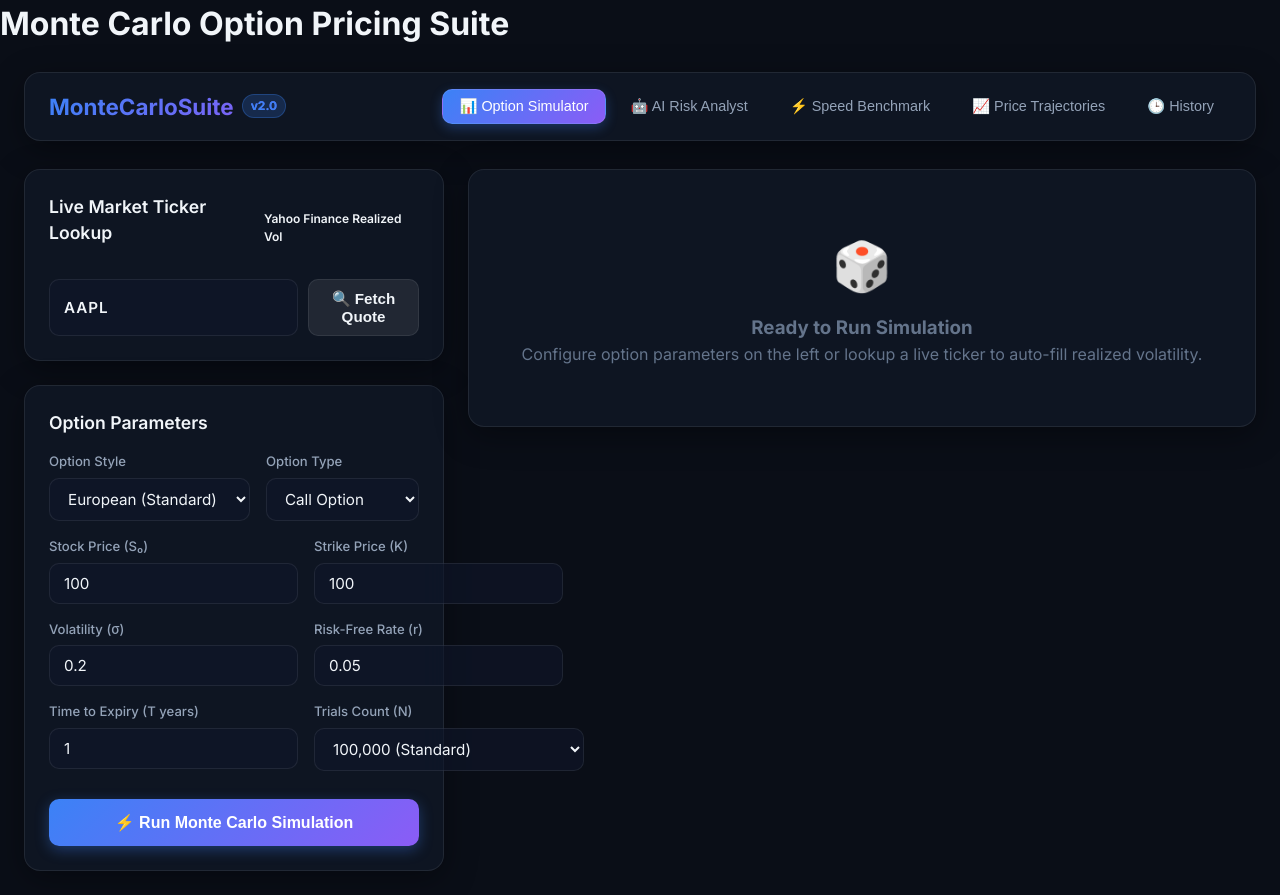
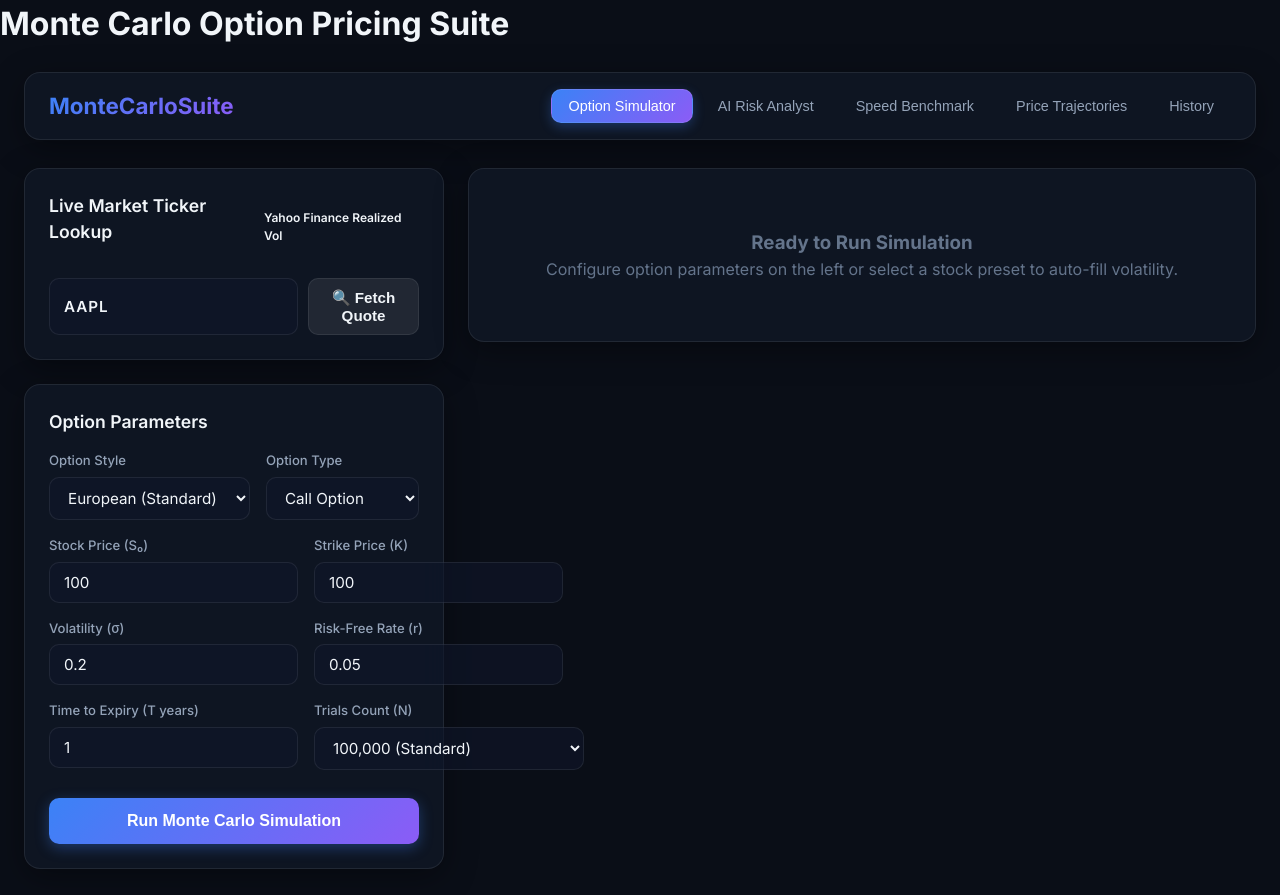
Before and after one commit to focus-0/monteCarloSuite, a React (Create React App) app in the folder client/: page / in a window 1280 px wide. Built offline with nearby package versions, Linux system fonts and the light colour scheme; no server answers.

Commit message:
fix(server): resolve C++ exit code null error and clean submit button emoji

```diff
--- a/client/src/components/BlackScholes.js
+++ b/client/src/components/BlackScholes.js
@@ -1,4 +1,4 @@
-import React, { useState, useEffect } from 'react';
+import React, { useState } from 'react';
 import axios from 'axios';
 import ParameterForm from './ParameterForm';
 import TickerLookup from './TickerLookup';
@@ -8,7 +8,6 @@ import PerformanceChart from './charts/PerformanceChart';
 import ConvergenceChart from './charts/ConvergenceChart';
 import PricePathsChart from './charts/PricePathsChart';
 import SensitivityChart from './charts/SensitivityChart';
-
 import QuantAgentPanel from './QuantAgentPanel';
 
 const API_BASE_URL = process.env.REACT_APP_API_URL || '';
@@ -24,8 +23,8 @@ const BlackScholes = () => {
     numTrials: 100000
   });
 
-  const [optionType, setOptionType] = useState('european'); // 'european' or 'asian'
-  const [activeTab, setActiveTab] = useState('simulator'); // 'simulator' | 'agent' | 'benchmark' | 'paths' | 'history'
+  const [optionType, setOptionType] = useState('european');
+  const [activeTab, setActiveTab] = useState('simulator');
 
   const [cppResult, setCppResult] = useState(null);
   const [jsResult, setJsResult] = useState(null);
@@ -66,7 +65,6 @@ const BlackScholes = () => {
     };
 
     try {
-      // 1. Non-blocking C++ simulation endpoint (renders instantly)
       const cppEndpoint = optionType === 'asian' ? '/api/asian-option' : '/api/black-scholes/cpp';
       const cppRes = await axios.post(`${API_BASE_URL}${cppEndpoint}`, {
         ...parsedParams,
@@ -74,22 +72,18 @@ const BlackScholes = () => {
       });
       setCppResult(cppRes.data);
 
-      // 2. Fetch Greeks asynchronously
       axios.post(`${API_BASE_URL}/api/greeks`, parsedParams)
         .then(res => setGreeksResult(res.data))
         .catch(err => console.error('Greeks fetch failed:', err));
 
-      // 3. Fetch Price Paths asynchronously
       axios.post(`${API_BASE_URL}/api/price-paths`, { S0: parsedParams.S0, r: parsedParams.r, sigma: parsedParams.sigma, T: parsedParams.T })
         .then(res => setPathsData(res.data))
         .catch(err => console.error('Paths fetch failed:', err));
 
-      // 4. Standalone JS benchmark endpoint asynchronously
       axios.post(`${API_BASE_URL}/api/black-scholes/js`, parsedParams)
         .then(res => setJsResult(res.data))
         .catch(err => console.error('JS benchmark failed:', err));
 
-      // 5. Generate convergence data points
       const trialSteps = [1000, 5000, 10000, 50000, 100000];
       const convData = [];
       for (const t of trialSteps) {
@@ -132,38 +126,38 @@ const BlackScholes = () => {
     <div className="monte-carlo-dashboard">
       <nav className="dashboard-nav">
         <div className="nav-brand">
-          <h2>MonteCarloSuite <span className="version-tag">v2.0</span></h2>
+          <h2>MonteCarloSuite</h2>
         </div>
         <div className="nav-tabs">
           <button
             className={`tab-btn ${activeTab === 'simulator' ? 'active' : ''}`}
             onClick={() => setActiveTab('simulator')}
           >
-            📊 Option Simulator
+            Option Simulator
           </button>
           <button
             className={`tab-btn ${activeTab === 'agent' ? 'active' : ''}`}
             onClick={() => setActiveTab('agent')}
           >
-            🤖 AI Risk Analyst
+            AI Risk Analyst
           </button>
           <button
             className={`tab-btn ${activeTab === 'benchmark' ? 'active' : ''}`}
             onClick={() => setActiveTab('benchmark')}
           >
-            ⚡ Speed Benchmark
+            Speed Benchmark
           </button>
           <button
             className={`tab-btn ${activeTab === 'paths' ? 'active' : ''}`}
             onClick={() => setActiveTab('paths')}
           >
-            📈 Price Trajectories
+            Price Trajectories
           </button>
           <button
             className={`tab-btn ${activeTab === 'history' ? 'active' : ''}`}
             onClick={() => setActiveTab('history')}
           >
-            🕒 History
+            History
           </button>
         </div>
       </nav>
@@ -199,9 +193,8 @@ const BlackScholes = () => {
                 </>
               ) : (
                 <div className="card placeholder-card">
-                  <div className="placeholder-icon">🎲</div>
                   <h3>Ready to Run Simulation</h3>
-                  <p>Configure option parameters on the left or lookup a live ticker to auto-fill realized volatility.</p>
+                  <p>Configure option parameters on the left or select a stock preset to auto-fill volatility.</p>
                 </div>
               )}
             </div>
--- a/client/src/components/ParameterForm.js
+++ b/client/src/components/ParameterForm.js
@@ -133,7 +133,7 @@ const ParameterForm = ({ params, onChange, onSubmit, loading, optionType, setOpt
               <span className="spinner"></span> Running Simulation...
             </span>
           ) : (
-            '⚡ Run Monte Carlo Simulation'
+            'Run Monte Carlo Simulation'
           )}
         </button>
       </form>
```
Also changed, not shown: 1 other file (tests, documents, lock files or other folders).
